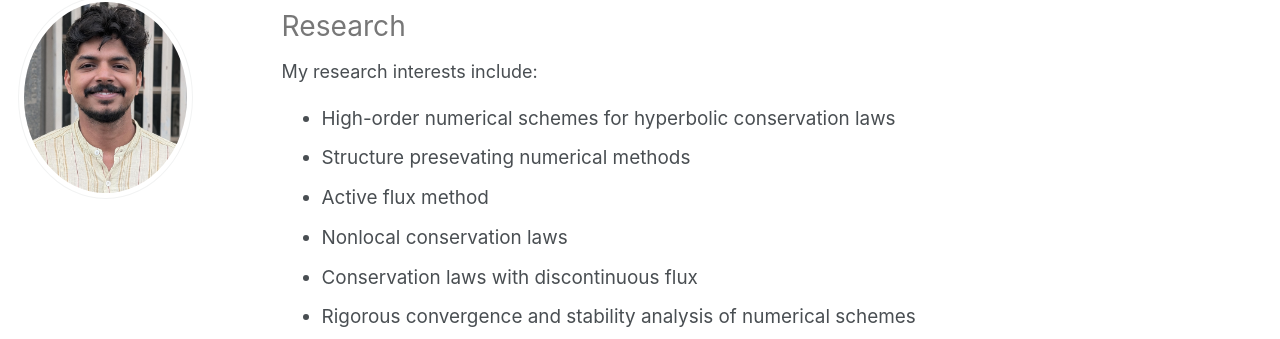
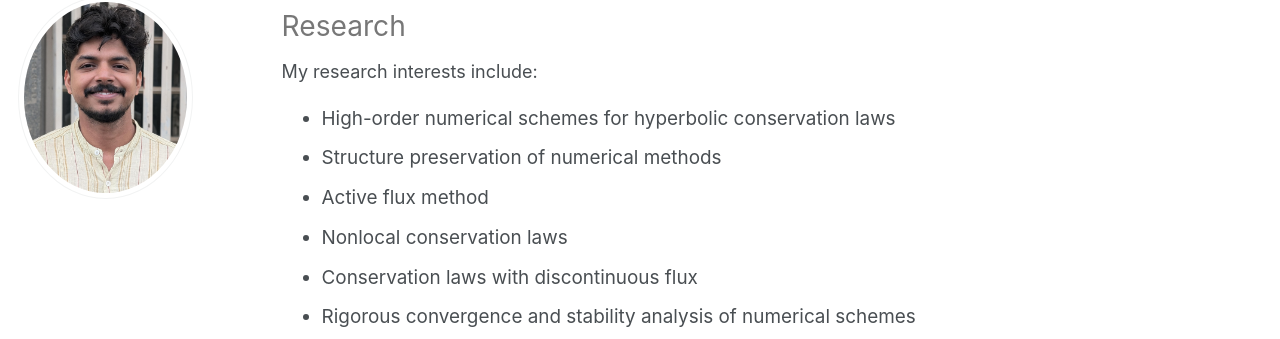
Before and after one commit to nikhil0597/nikhil0597.github.io, a Jekyll site: the page built from _pages/publications.html, in a window 1280 px wide and 900 px high. Shown: the part 110-449 px from the top of the window. Built offline with Jekyll 4.4.1, drawn with Linux system fonts in a browser that asks for light colours.

Commit message:
Update publications.html

```diff
--- a/_pages/publications.html
+++ b/_pages/publications.html
@@ -34,7 +34,7 @@ My research interests include:
 
 <ul style="line-height: 1.6; font-size: 1.05em; margin-bottom: 2em;">
   <li style="margin-bottom: 0.5em;">High-order numerical schemes for hyperbolic conservation laws</li>
-  <li style="margin-bottom: 0.5em;">Structure presevating numerical methods</li>
+  <li style="margin-bottom: 0.5em;">Structure preservation of numerical methods</li>
   <li style="margin-bottom: 0.5em;">Active flux method</li>
   <li style="margin-bottom: 0.5em;">Nonlocal conservation laws</li>
   <li style="margin-bottom: 0.5em;">Conservation laws with discontinuous flux</li>
```
